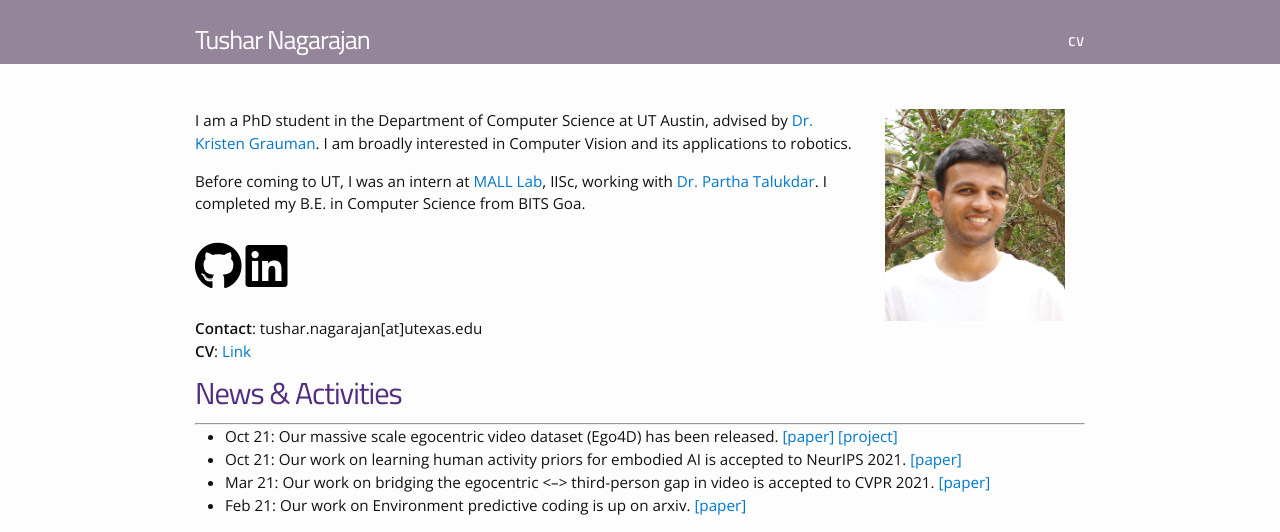
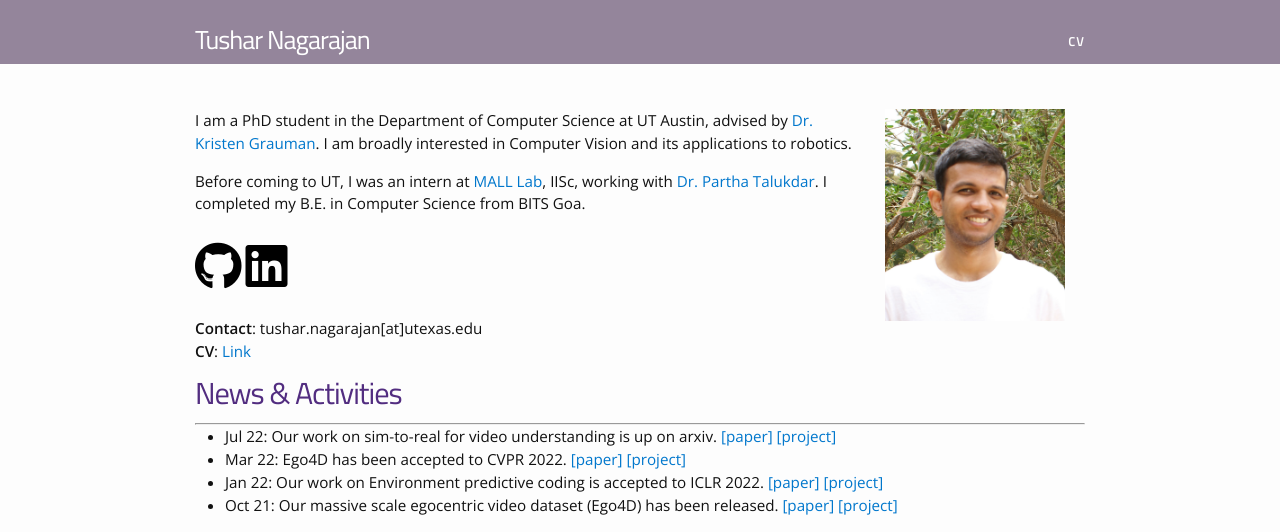
Before and after one commit to takihasan/takihasan.github.io, a Jekyll site: the page built from index.md, in a window 1280 px wide and 1400 px high. Shown: the top 532 px of the window. Built offline with Jekyll 4.4.1, drawn with Linux system fonts in a browser that asks for light colours; nearby versions of some CDN libraries; a style sheet for code colours, icons or effects is not loaded; some of the changed text lies outside the part shown.

Commit message:
Moved thumbnails to issues + EPC, Ego4D, EnvS2R update

```diff
--- a/pages/news.md
+++ b/pages/news.md
@@ -1,7 +1,12 @@
 # News & Activities
 ---
 
-<div class="container"> <div class="events" markdown="1" >
+<div class="container">
+<div class="events" markdown="1" >
+
+- Jul 22: Our work on sim-to-real for video understanding is up on arxiv. [[paper]](https://arxiv.org/pdf/2207.11365.pdf) [[project]](ttps://vision.cs.utexas.edu/projects/ego-scene-context/)
+- Mar 22: Ego4D has been accepted to CVPR 2022. [[paper]](https://arxiv.org/pdf/2110.07058.pdf) [[project]](https://ego4d-data.org/)
+- Jan 22: Our work on Environment predictive coding is accepted to ICLR 2022. [[paper]](https://arxiv.org/pdf/2102.02337.pdf) [[project]](ttps://vision.cs.utexas.edu/projects/epc/)
 - Oct 21: Our massive scale egocentric video dataset (Ego4D) has been released.  [[paper]](https://arxiv.org/pdf/2110.07058.pdf) [[project]](https://ego4d-data.org/)
 - Oct 21: Our work on learning human activity priors for embodied AI is accepted to NeurIPS 2021. [[paper]](https://arxiv.org/pdf/2110.07692.pdf)
 - Mar 21: Our work on bridging the egocentric <--> third-person gap in video is accepted to CVPR 2021. [[paper]](https://arxiv.org/pdf/2104.07905.pdf)
@@ -24,4 +29,6 @@
 - Jan 17: Joined [Dr. Kristen Grauman](https://www.cs.utexas.edu/~grauman/)'s vision group as a Research Assistant.
 - Aug 16: Joined UT Austin as a graduate student.
 - July 16: Completed a wonderful internship at [MALL Lab](https://malllabiisc.github.io/), thanks [Partha](http://talukdar.net/)!
-</div></div>
+
+</div>
+</div>
--- a/pages/research.md
+++ b/pages/research.md
@@ -6,19 +6,55 @@
 <tbody>
 
 <tr>
-<td class="img"> <img src="images/ego-rewards.png"> </td>
+<td class="img"> <img src="https://user-images.githubusercontent.com/4995097/182510627-f199cead-b9ed-4626-ae9a-5e6bc4bfb3ca.png"> </td>
+<td markdown="span">
+**Egocentric scene context for human-centric environment understanding from video**
+<ins>Tushar Nagarajan</ins>, Santhosh K. Ramakrishnan, Ruta Desai, James Hillis, Kristen Grauman
+ArXiv
+**[[arxiv]](https://arxiv.org/pdf/2207.11365.pdf)
+[[project]](https://vision.cs.utexas.edu/projects/ego-scene-context/)**
+</td>
+</tr>
+
+
+<tr>
+<td class="img"> <img src="https://user-images.githubusercontent.com/4995097/182511253-53833de1-e035-458d-9527-d5a22844fd49.png"> </td>
+<td markdown="span">
+**Ego4d: Around the world in 3,000 hours of egocentric video**
+Kristen Grauman, Andrew Westbury, <ins>Tushar Nagarajan</ins>\* , ... Jitendra Malik
+CVPR 2022 (**Oral**)
+**[[paper]](https://arxiv.org/pdf/2110.07058.pdf)
+[[project]](https://ego4d-data.org/)**
+</td>
+</tr>
+
+
+<tr>
+<td class="img"> <img src="https://user-images.githubusercontent.com/4995097/182510638-8eda346c-0370-49ad-b53d-31531085f2ab.png"> </td>
+<td markdown="span">
+**Environment Predictive Coding for Visual Navigation**
+Santhosh K. Ramakrishnan, <ins>Tushar Nagarajan</ins>, Ziad Al-Halah, Kristen Grauman
+ICLR 2022
+**[[paper]](https://arxiv.org/pdf/2102.02337.pdf)
+[[project]](https://vision.cs.utexas.edu/projects/epc/)**
+</td>
+</tr>
+
+
+<tr>
+<td class="img"> <img src="https://user-images.githubusercontent.com/4995097/182510625-df55667e-9425-498c-b912-b112914d5744.png"> </td>
 <td markdown="span">
 **Shaping embodied agent behavior with activity-context priors from egocentric video**
 <ins>Tushar Nagarajan</ins>, Kristen Grauman
 NeurIPS 2021 (**Spotlight**)
 **[[paper]](https://arxiv.org/pdf/2110.07692.pdf)
-[[project]](http://vision.cs.utexas.edu/projects/ego-rewards/)**
+[[project]](https://vision.cs.utexas.edu/projects/ego-rewards/)**
 </td>
 </tr>
 
 
 <tr>
-<td class="img"> <img src="images/ego-exo.png"> </td>
+<td class="img"> <img src="https://user-images.githubusercontent.com/4995097/182510618-b517a6ae-7eab-4395-80be-ba56c51a57f8.png"> </td>
 <td markdown="span">
 **Ego-Exo: Transferring Visual Representations from Third-person to First-person Videos**
 Yanghao Li, <ins>Tushar Nagarajan</ins>, Bo Xiong, Kristen Grauman
@@ -28,7 +64,7 @@
 </tr>
 
 <tr>
-<td class="img"> <img src="images/differentiable-discovery.png"> </td>
+<td class="img"> <img src="https://user-images.githubusercontent.com/4995097/182510615-6cd3e504-5ff5-42cc-a229-0c7b4fcfc03d.png"> </td>
 <td markdown="span">
 **Differentiable Causal Discovery Under Unmeasured Confounding**
 Rohit Bhattacharya, <ins>Tushar Nagarajan</ins>, Daniel Malinsky, Ilya Shpitser
@@ -38,47 +74,47 @@
 </tr>
 
 <tr>
-<td class="img"> <img src="images/interaction-exploration.png"> </td>
+<td class="img"> <img src="https://user-images.githubusercontent.com/4995097/182510640-ec56ef14-58a2-47a9-ba4e-e66e3492e760.png"> </td>
 <td markdown="span">
 **Learning Affordance Landscapes for Interaction Exploration in 3D Environments**
 <ins>Tushar Nagarajan</ins>, Kristen Grauman
 NeurIPS 2020 (**Spotlight**)
 **[[paper]](https://arxiv.org/pdf/2008.09241.pdf)
-[[project]](http://vision.cs.utexas.edu/projects/interaction-exploration/)
-[[talk]](http://vision.cs.utexas.edu/projects/interaction-exploration/media/spotlight.mp4)
+[[project]](https://vision.cs.utexas.edu/projects/interaction-exploration/)
+[[talk]](https://vision.cs.utexas.edu/projects/interaction-exploration/media/spotlight.mp4)
 [[code]](https://github.com/facebookresearch/interaction-exploration)**
 </td>
 </tr>
 
 
 <tr>
-<td class="img"> <img src="images/ego-topo.png"> </td>
+<td class="img"> <img src="https://user-images.githubusercontent.com/4995097/182510628-673ec800-08d8-4300-bfc3-31f295d6a5f1.png"> </td>
 <td markdown="span">
 **EGO-TOPO: Environment Affordances from Egocentric Video**
 <ins>Tushar Nagarajan</ins>, Yanghao Li, Christoph Feichtenhofer, Kristen Grauman
 CVPR 2020 (**Oral**)
 **[[paper]](https://arxiv.org/pdf/2001.04583.pdf)
-[[project]](http://vision.cs.utexas.edu/projects/ego-topo/)
+[[project]](https://vision.cs.utexas.edu/projects/ego-topo/)
 [[talk]](https://www.youtube.com/watch?v=YTx4co3AIDY)
 [[code]](https://github.com/facebookresearch/ego-topo)**
 </td>
 </tr>
 
 <tr>
-<td class="img"> <img src="images/interaction-hotspots.png"> </td>
+<td class="img"> <img src="https://user-images.githubusercontent.com/4995097/182510642-1d190f8f-c551-4bd3-9657-2f07ee2e1b2d.png"> </td>
 <td markdown="span">
 **Grounded Human-Object Interaction Hotspots from Video**
 <ins>Tushar Nagarajan</ins>, Christoph Feichtenhofer, Kristen Grauman
 ICCV 2019
 **[[paper]](https://arxiv.org/pdf/1812.04558.pdf)
-[[project]](http://vision.cs.utexas.edu/projects/interaction-hotspots/)
+[[project]](https://vision.cs.utexas.edu/projects/interaction-hotspots/)
 [[code]](https://github.com/Tushar-N/interaction-hotspots)**
 </td>
 </tr>
 
 
 <tr>
-<td class="img"> <img src="images/attr-ops.png"> </td>
+<td class="img"> <img src="https://user-images.githubusercontent.com/4995097/182510612-6da6b2b9-7f34-4794-bf4c-ed694c3408eb.png"> </td>
 <td markdown="span">
 **Attributes as Operators**
 <ins>Tushar Nagarajan</ins>, Kristen Grauman
@@ -90,7 +126,7 @@
 
 
 <tr>
-<td class="img"> <img src="images/blockdrop.png"> </td>
+<td class="img"> <img src="https://user-images.githubusercontent.com/4995097/182510613-66eedde5-6abe-4c23-b341-fe8ba8d903ac.png"> </td>
 <td markdown="span">
 **BlockDrop: Dynamic Inference Paths in Residual Networks**
 Zuxuan Wu\*, <ins>Tushar Nagarajan</ins>\*, Abhishek Kumar, Steven Rennie, Larry S. Davis, Kristen Grauman, Rogerio Feris
@@ -103,7 +139,7 @@
 
 
 <tr>
-<td class="img"><img src="images/siamese-memnet.png"> </td>
+<td class="img"><img src="https://user-images.githubusercontent.com/4995097/182510643-8eacdb4d-b740-43ae-9dfb-efe5013ab2d8.png"> </td>
 <td markdown="span">
 **CANDiS: Coupled & Attention-Driven Neural Distant Supervision**
 <ins>Tushar Nagarajan</ins>, Sharmistha Jat, Partha Talukdar
@@ -113,12 +149,12 @@
 </tr>
 
 <tr>
-<td class="img"><img src="images/amp-lm.png"> </td>
+<td class="img"><img src="https://user-images.githubusercontent.com/4995097/182510602-90954cbb-dd5b-4b5e-bbfe-886c38919ac8.png"> </td>
 <td markdown="span">
 **Computational antimicrobial peptide design and evaluation against multidrug-resistant clinical isolates of bacteria**
 Deepesh Nagarajan, <ins>Tushar Nagarajan</ins>, Natasha Roy, Omkar Kulkarni, Sathyabaarathi Ravichandran, Madhulika Mishra, Dipshikha Chakravortty and Nagasuma Chandra
 Journal of Biological Chemistry (JBC), 2017.
-**[[paper]](http://www.jbc.org/content/early/2017/12/19/jbc.M117.805499.full.pdf)
+**[[paper]](https://www.jbc.org/content/early/2017/12/19/jbc.M117.805499.full.pdf)
 [[code]](https://github.com/Tushar-N/amp-lm)**
 </td>
 </tr>
```
Also changed, not shown: images/amp-lm.png (deleted), images/attr-ops.png (deleted), images/blockdrop.png (deleted), images/differentiable-discovery.png (deleted), images/ego-exo.png (deleted), images/ego-rewards.png (deleted), images/ego-topo.png (deleted), images/interaction-exploration.png (deleted), images/interaction-hotspots.png (deleted), images/siamese-memnet.png (deleted), 1 other file.
